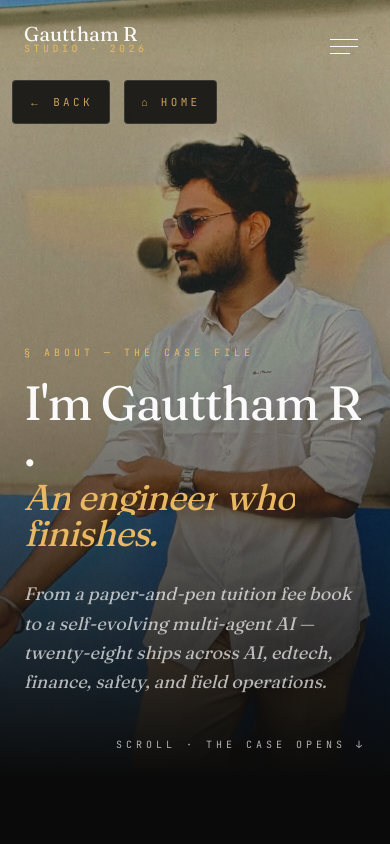
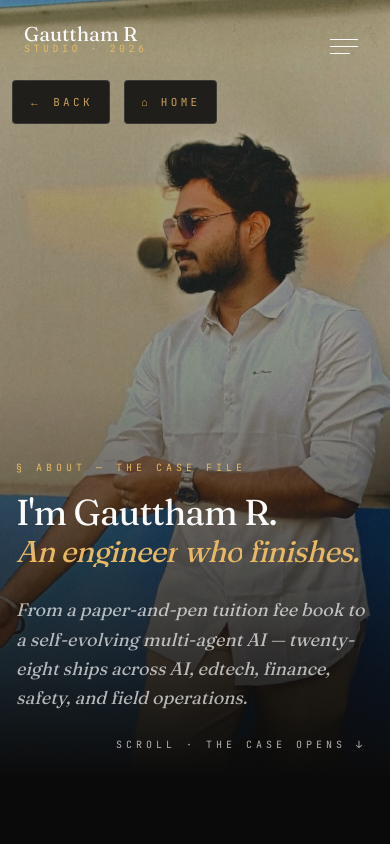
Before and after one commit to Gauttham4/G_Portfolio, a Next.js app: page /about in a window 390 px wide. Shown: the top 844 px of the page. Built offline with nearby package versions, Linux system fonts and the light colour scheme.

Commit message:
fix(layout-variants): merge duplicate style attribute in HackerDossier

```diff
--- a/components/auxiliary/AboutCinematicHero.tsx
+++ b/components/auxiliary/AboutCinematicHero.tsx
@@ -20,7 +20,8 @@ export default function AboutCinematicHero() {
   return (
     <section
       ref={ref}
-      className="relative h-[92vh] w-full overflow-hidden bg-ink"
+      data-hero
+      className="relative h-[92vh] min-h-[600px] w-full overflow-hidden bg-ink"
     >
       <motion.div className="absolute inset-0" style={{ y, scale }}>
         <Image
@@ -47,7 +48,7 @@ export default function AboutCinematicHero() {
       />
 
       {/* Foreground */}
-      <div className="absolute inset-0 flex flex-col items-start justify-end px-6 pb-20 md:px-12 md:pb-24">
+      <div className="absolute inset-0 flex flex-col items-start justify-end px-4 sm:px-6 pb-16 sm:pb-20 md:px-12 md:pb-24">
         <motion.p
           className="font-mono text-[10px] uppercase tracking-[0.4em] text-amber"
           initial={{ opacity: 0, y: 12 }}
@@ -62,7 +63,7 @@ export default function AboutCinematicHero() {
           mode="letters"
           text="I'm Gauttham R."
           delay={0.3}
-          className="mt-5 font-display text-5xl leading-[0.95] tracking-tight text-paper md:text-7xl lg:text-[8.5rem]"
+          className="mt-5 font-display text-4xl sm:text-5xl leading-[0.95] tracking-tight text-paper md:text-7xl lg:text-[8.5rem]"
         />
 
         <AnimatedHeading
@@ -70,7 +71,7 @@ export default function AboutCinematicHero() {
           mode="words"
           text="An engineer who finishes."
           delay={0.6}
-          className="mt-2 font-display text-4xl italic leading-[1.0] tracking-tight text-amber md:text-6xl lg:text-7xl"
+          className="mt-2 font-display text-3xl sm:text-4xl italic leading-[1.0] tracking-tight text-amber md:text-6xl lg:text-7xl"
         />
 
         <motion.p
--- a/components/auxiliary/HackathonModal.tsx
+++ b/components/auxiliary/HackathonModal.tsx
@@ -82,7 +82,7 @@ export default function HackathonModal({ open, slug, title, photoCount, onClose
     <AnimatePresence>
       {open && (
         <motion.div
-          className="fixed inset-0 z-[100] flex items-center justify-center bg-ink/95 px-4 py-8 backdrop-blur"
+          className="fixed inset-0 z-[100] flex items-center justify-center bg-ink/95 px-2 py-4 sm:px-4 sm:py-8 backdrop-blur"
           initial={{ opacity: 0 }}
           animate={{ opacity: 1 }}
           exit={{ opacity: 0 }}
@@ -104,7 +104,7 @@ export default function HackathonModal({ open, slug, title, photoCount, onClose
                 type="button"
                 onClick={onClose}
                 aria-label="Close"
-                className="font-mono text-[11px] uppercase tracking-[0.3em] text-paper-dim hover:text-amber"
+                className="inline-flex items-center justify-center min-h-[44px] min-w-[44px] px-2 font-mono text-[11px] uppercase tracking-[0.3em] text-paper-dim hover:text-amber"
               >
                 Close ✕
               </button>
@@ -146,7 +146,7 @@ export default function HackathonModal({ open, slug, title, photoCount, onClose
                           type="button"
                           onClick={() => setActive((a) => Math.max(0, a - 1))}
                           disabled={active === 0}
-                          className="absolute left-3 top-1/2 -translate-y-1/2 rounded-full border border-paper-soft bg-ink/70 px-3 py-1.5 font-mono text-xs text-paper backdrop-blur transition-colors hover:border-amber hover:text-amber disabled:opacity-30"
+                          className="absolute left-3 top-1/2 -translate-y-1/2 inline-flex h-11 w-11 items-center justify-center rounded-full border border-paper-soft bg-ink/70 font-mono text-base text-paper backdrop-blur transition-colors hover:border-amber hover:text-amber disabled:opacity-30"
                           aria-label="Previous photo"
                         >
                           ←
@@ -157,7 +157,7 @@ export default function HackathonModal({ open, slug, title, photoCount, onClose
                             setActive((a) => Math.min(photoCount - 1, a + 1))
                           }
                           disabled={active === photoCount - 1}
-                          className="absolute right-3 top-1/2 -translate-y-1/2 rounded-full border border-paper-soft bg-ink/70 px-3 py-1.5 font-mono text-xs text-paper backdrop-blur transition-colors hover:border-amber hover:text-amber disabled:opacity-30"
+                          className="absolute right-3 top-1/2 -translate-y-1/2 inline-flex h-11 w-11 items-center justify-center rounded-full border border-paper-soft bg-ink/70 font-mono text-base text-paper backdrop-blur transition-colors hover:border-amber hover:text-amber disabled:opacity-30"
                           aria-label="Next photo"
                         >
                           →
--- a/components/auxiliary/SkillsConstellation.tsx
+++ b/components/auxiliary/SkillsConstellation.tsx
@@ -104,7 +104,7 @@ const bubbleVariants: Variants = {
 
 export default function SkillsConstellation() {
   return (
-    <section className="mx-auto max-w-7xl px-6 py-24 md:py-32">
+    <section className="mx-auto max-w-7xl px-4 sm:px-6 py-20 sm:py-24 md:py-32">
       <p className="font-mono text-[10px] uppercase tracking-[0.4em] text-amber">Toolbelt</p>
       <h2 className="mt-3 font-display text-3xl leading-[1.05] tracking-tight text-paper md:text-5xl">
         Skills.{' '}
--- a/components/preloader/Preloader.tsx
+++ b/components/preloader/Preloader.tsx
@@ -512,7 +512,7 @@ export default function Preloader() {
         </div>
 
         {/* Bottom — counter + progress bar + status */}
-        <div className="absolute bottom-8 left-0 right-0 px-8 md:px-12">
+        <div className="absolute bottom-6 sm:bottom-8 left-0 right-0 px-4 sm:px-8 md:px-12">
           <div className="mx-auto flex max-w-6xl items-end justify-between">
             <div className="font-mono text-[10px] uppercase tracking-[0.3em] text-paper-dim">
               Loading studio
--- a/components/work/themed/LayoutVariants.tsx
+++ b/components/work/themed/LayoutVariants.tsx
@@ -1024,7 +1024,7 @@ function TerminalHero({ theme }: Props) {
 
   return (
     <section
-      className="relative w-full overflow-hidden px-6 pt-32 pb-20 md:px-12 md:pt-48 md:pb-28"
+      className="relative w-full overflow-hidden px-4 sm:px-6 pt-28 sm:pt-32 pb-16 sm:pb-20 md:px-12 md:pt-48 md:pb-28"
       style={{ minHeight: '92vh' }}
     >
       <HeroSlideshow slug={theme.slug} />
@@ -1039,7 +1039,7 @@ function TerminalHero({ theme }: Props) {
           <h1
             className="mt-6 font-mono tracking-tight"
             style={{
-              fontSize: 'clamp(2.6rem, 7vw, 6rem)',
+              fontSize: 'clamp(2rem, 7vw, 6rem)',
               lineHeight: 1,
               color: theme.palette.text,
             }}
@@ -1063,8 +1063,10 @@ function TerminalHero({ theme }: Props) {
 
         <div className="md:col-span-5">
           <div
-            className="rounded-md p-5 font-mono text-[12px] leading-[1.7] md:text-sm"
+            className="rounded-md p-4 sm:p-5 font-mono text-[11px] sm:text-[12px] leading-[1.6] md:text-sm overflow-x-auto"
             style={{
+              wordBreak: 'break-word',
+              overflowWrap: 'anywhere',
               background: `${theme.palette.bgMid}`,
               border: `1px solid ${theme.palette.accent}55`,
               color: theme.palette.text,
@@ -1782,7 +1784,7 @@ export function SpaceForgeLayout({ theme }: Props) {
           <h1
             className="mt-6 font-display tracking-tight"
             style={{
-              fontSize: 'clamp(3.5rem, 10vw, 9rem)',
+              fontSize: 'clamp(2.5rem, 10vw, 9rem)',
               lineHeight: 0.9,
               color: '#FFFFFF',
             }}
```
